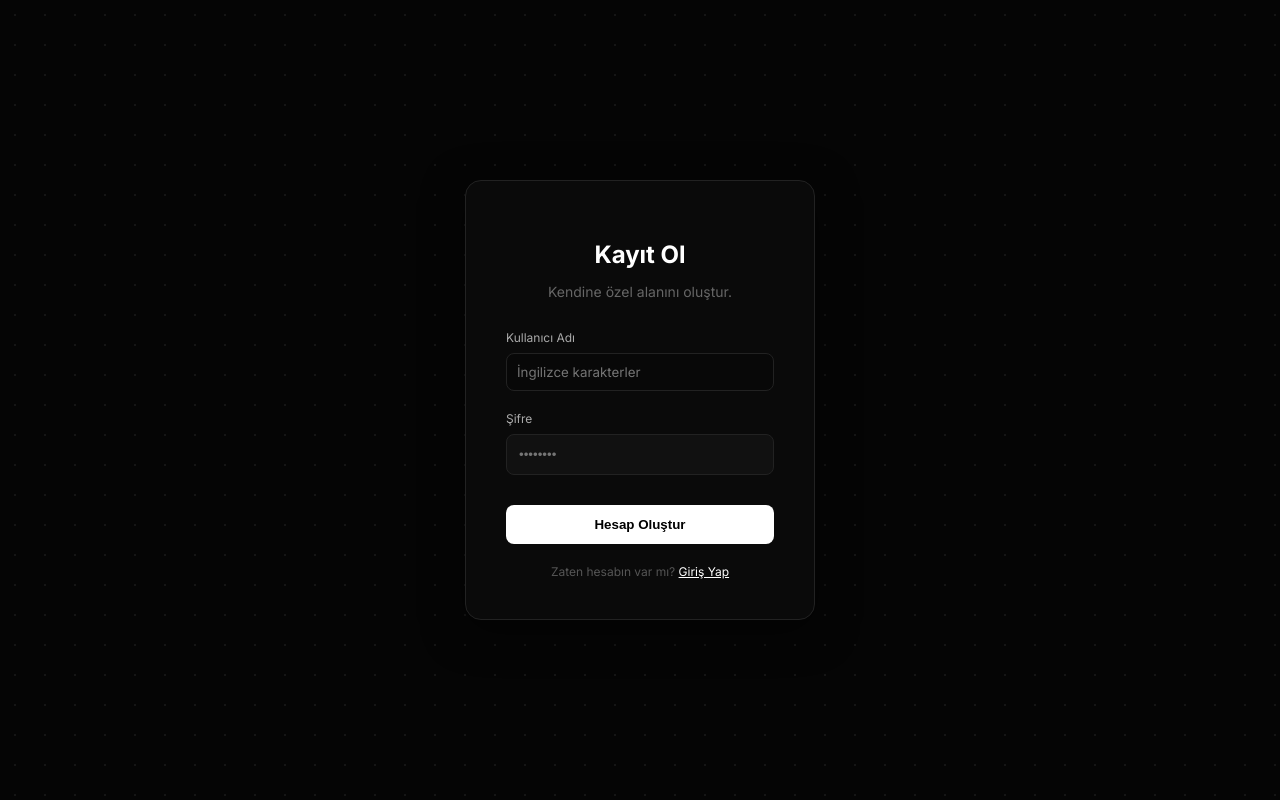
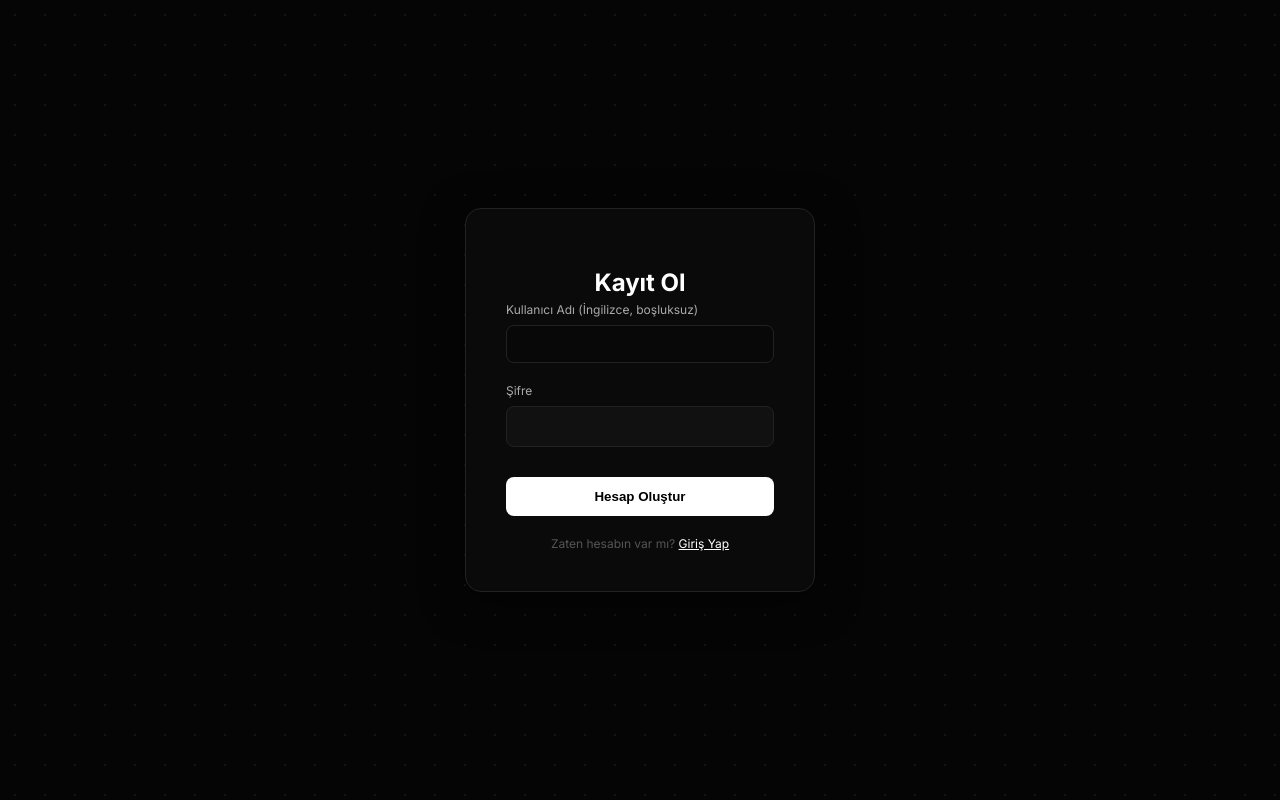
Before and after one commit to anankralbey-a11y/biolink-clone1, a Flask app: page /register in a window 1280 px wide. Run offline with Flask 3, Linux system fonts and the light colour scheme.

Commit message:
Update register.html

```diff
--- a/templates/register.html
+++ b/templates/register.html
@@ -4,8 +4,6 @@
 <div class="auth-wrapper">
     <div class="auth-box">
         <h2>Kayıt Ol</h2>
-        <p class="auth-subtitle">Kendine özel alanını oluştur.</p>
-
         {% with messages = get_flashed_messages(with_categories=true) %}
           {% if messages %}
             {% for category, message in messages %}
@@ -13,21 +11,17 @@
             {% endfor %}
           {% endif %}
         {% endwith %}
-
         <form method="POST">
             <div class="input-group">
-                <label>Kullanıcı Adı</label>
-                <input type="text" name="username" required placeholder="İngilizce karakterler">
+                <label>Kullanıcı Adı (İngilizce, boşluksuz)</label>
+                <input type="text" name="username" required>
             </div>
-
             <div class="input-group">
                 <label>Şifre</label>
-                <input type="password" name="password" required placeholder="••••••••">
+                <input type="password" name="password" required>
             </div>
-
             <button type="submit" class="auth-btn">Hesap Oluştur</button>
         </form>
-
         <div class="auth-footer">
             Zaten hesabın var mı? <a href="{{ url_for('login') }}">Giriş Yap</a>
         </div>
```
